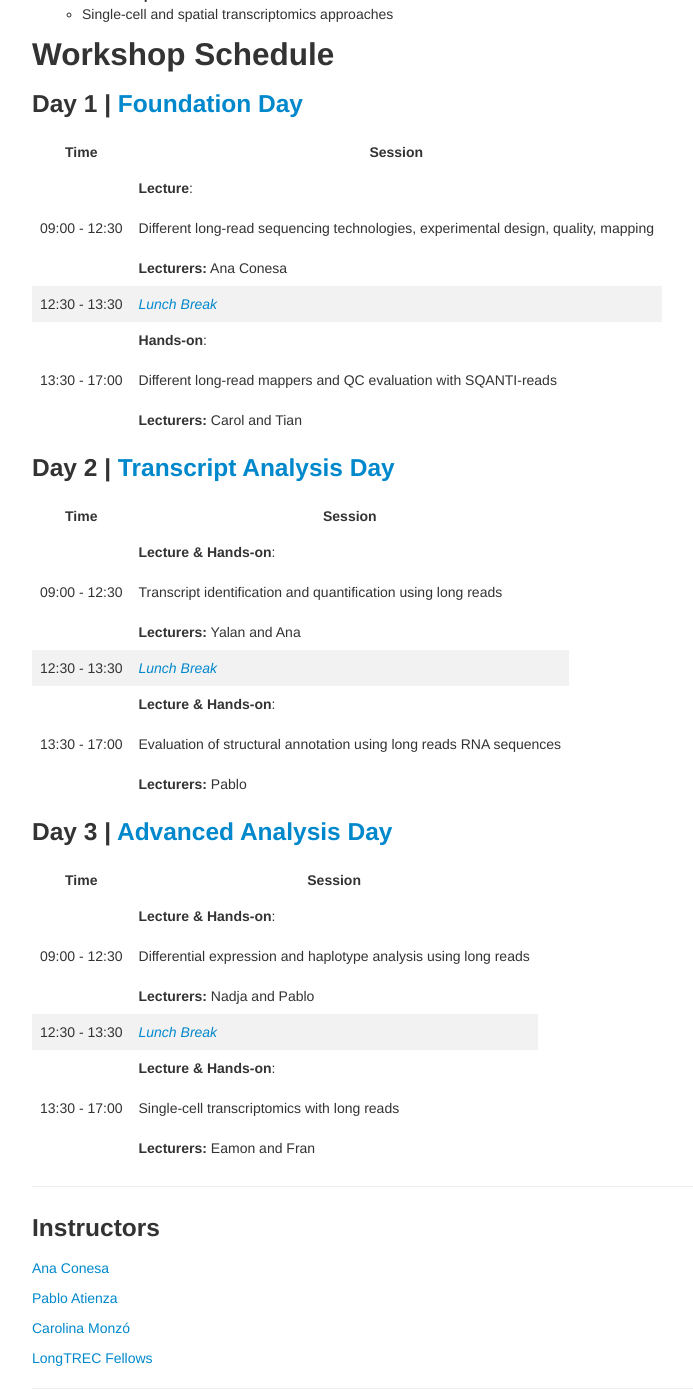
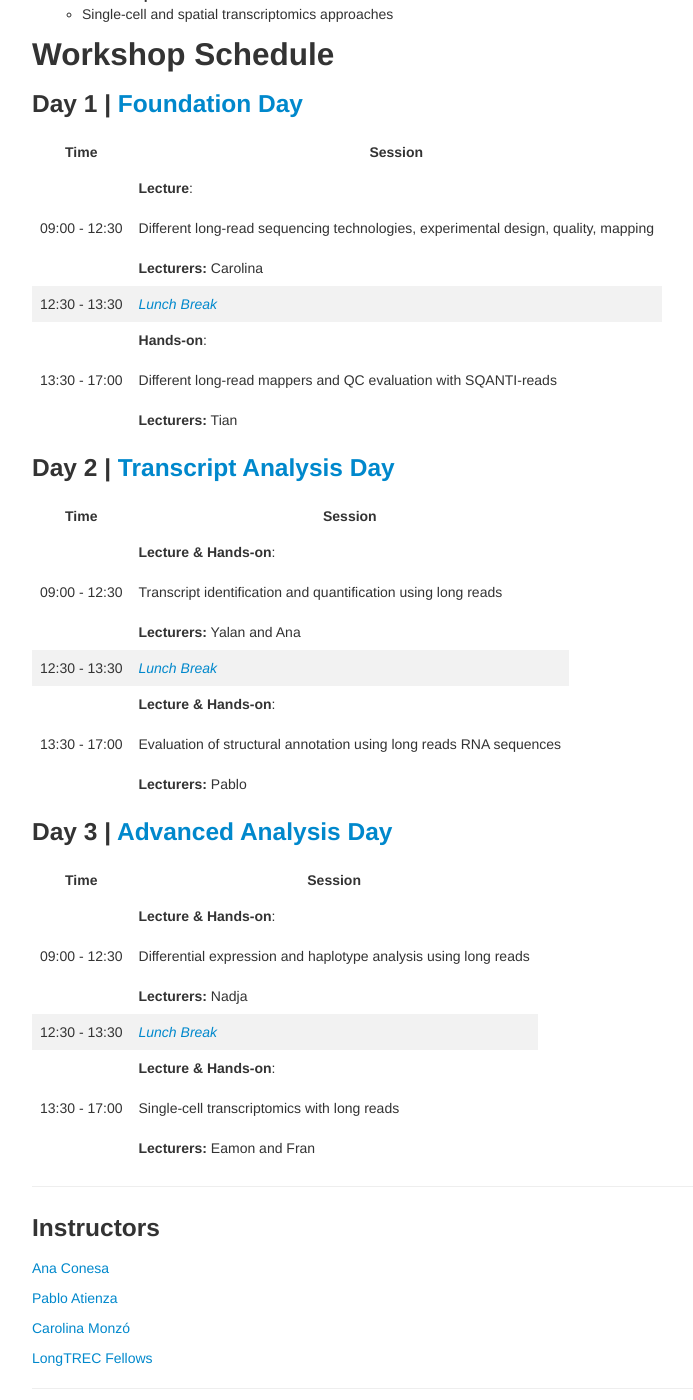
Before and after one commit to ConesaLab/VALT_Summer_Course, a Jekyll site: the page built from index.md, in a window 1280 px wide and 1400 px high, scrolled down 824 px. Shown: the whole window, without its empty margins (258-951 px from the left). Built offline with Jekyll 4.4.1, drawn with Linux system fonts in a browser that asks for light colours.

Commit message:
Update lecturers for Day 1 and Day 3 sessions

```diff
--- a/index.md
+++ b/index.md
@@ -92,9 +92,9 @@ This training is specifically designed for early career researchers who are:
 
 | Time          | Session                                                                                    |
 |--------------|--------------------------------------------------------------------------------------------|
-| 09:00 - 12:30 | **Lecture**:  <br><br> Different long-read sequencing technologies, experimental design, quality, mapping  <br><br> **Lecturers:** Ana Conesa |
+| 09:00 - 12:30 | **Lecture**:  <br><br> Different long-read sequencing technologies, experimental design, quality, mapping  <br><br> **Lecturers:** Carolina |
 | 12:30 - 13:30 | [*Lunch Break*](/assets/images/lunch.webp)                                                                               |
-| 13:30 - 17:00 | **Hands-on**: <br><br> Different long-read mappers and QC evaluation with SQANTI-reads <br><br> **Lecturers:** Carol and Tian  |
+| 13:30 - 17:00 | **Hands-on**: <br><br> Different long-read mappers and QC evaluation with SQANTI-reads <br><br> **Lecturers:** Tian  |
 
 ### Day 2 | [Transcript Analysis Day](./pages/day2.md)
 
@@ -108,7 +108,7 @@ This training is specifically designed for early career researchers who are:
 
 | Time          | Session                                                                                    |
 |--------------|--------------------------------------------------------------------------------------------|
-| 09:00 - 12:30 | **Lecture & Hands-on**: <br><br> Differential expression and haplotype analysis using long reads <br><br> **Lecturers:** Nadja and Pablo  |
+| 09:00 - 12:30 | **Lecture & Hands-on**: <br><br> Differential expression and haplotype analysis using long reads <br><br> **Lecturers:** Nadja  |
 | 12:30 - 13:30 | [*Lunch Break*](/assets/images/lunch.webp)                                                                               |
 | 13:30 - 17:00 | **Lecture & Hands-on**: <br><br> Single-cell transcriptomics with long reads <br><br> **Lecturers:** Eamon and Fran  |
 
```
